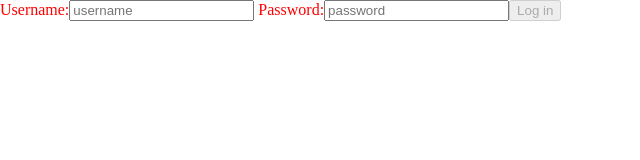
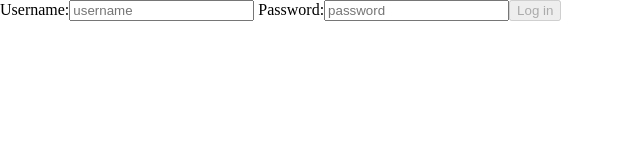
Before and after one commit to TT-Use-My-Tech-Stuff/Front-End, a React (Create React App) app: page /login in a window 1280 px wide. Shown: the top 160 px of the page, without its empty margins (0-640 px from the left). Built offline with nearby package versions, Linux system fonts and the light colour scheme.

Commit message:
removed styling error

```diff
--- a/src/components/Login/Login.js
+++ b/src/components/Login/Login.js
@@ -5,13 +5,7 @@ import * as yup from "yup";
 import schema from "./formSchema";
 import axios from "axios";
 
-const Page = styled.div`
-	color: red;
-	display: flex;
-	justify-content: space-between;
-
-
-`;
+const Page = styled.div``;
 
 const initialFormValues = {
 	username: "",
@@ -95,8 +89,9 @@ const Login = (props) => {
 
 	return (
 		<Page>
-			<div>
-				<form onSubmit={onSubmit}>
+
+			<div className="formContainer">
+				<form className='loginForm' onSubmit={onSubmit}>
 					<label className="name">
 						{" "}
 						Username:
@@ -125,7 +120,7 @@ const Login = (props) => {
 
 				{formValues.username.length < 5 ||
 					(formValues.password.length < 5 && (
-						<div>
+						<div >
 							<p> {formErrors.username} </p> <p> {formErrors.password} </p>
 						</div>
 					))}
```
